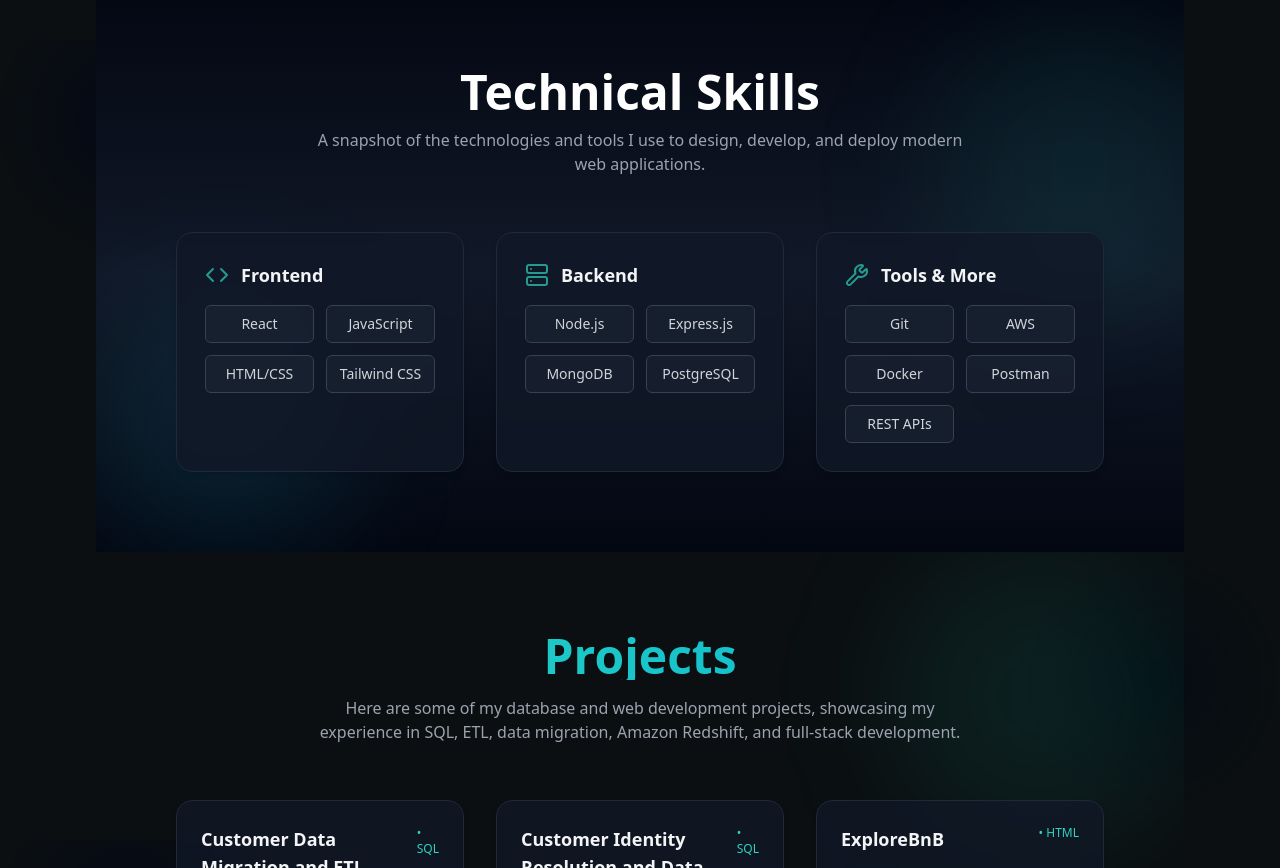
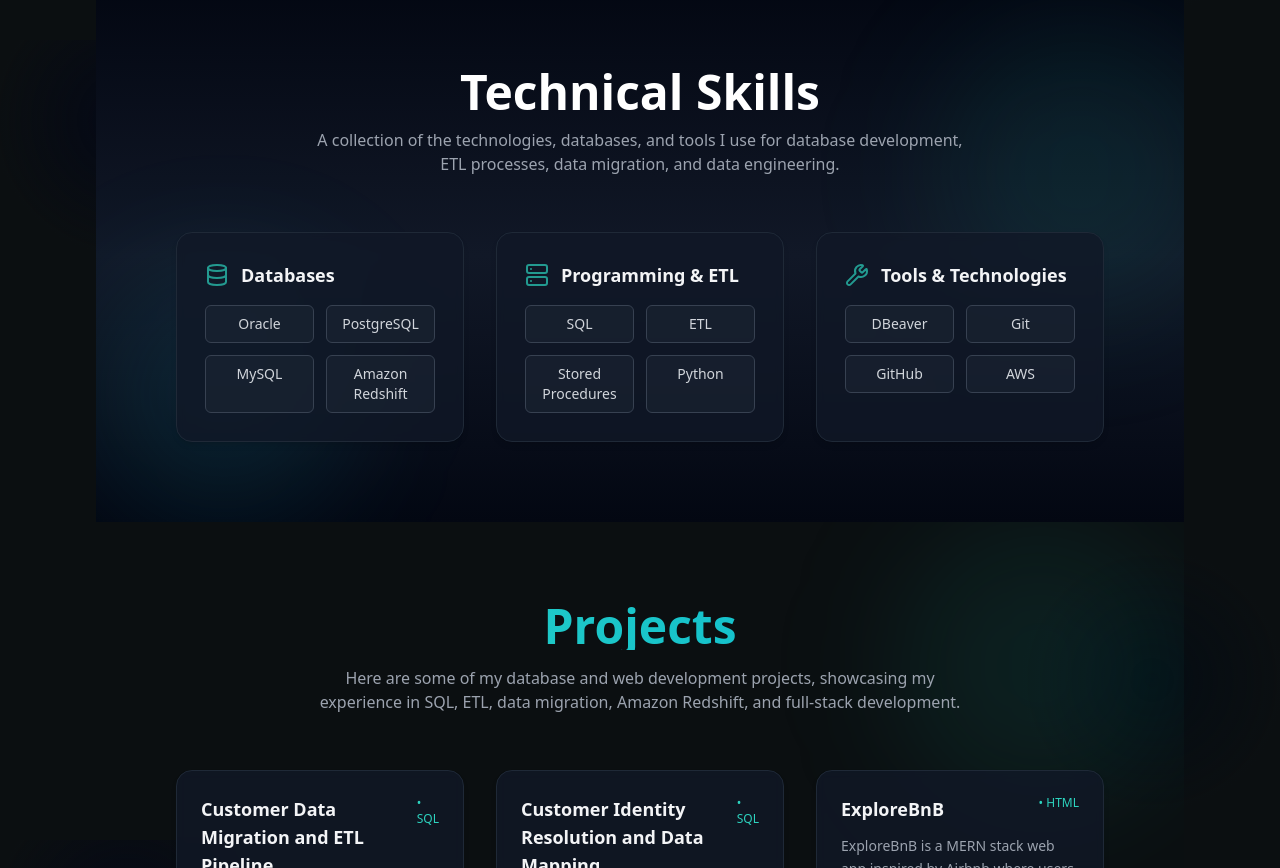
Before and after one commit to ash-ish-88/portfolio, a React (Vite) app: page / in a window 1280 px wide. Shown: the part 1560-2428 px from the top of the page. Built offline with nearby package versions, Linux system fonts and the light colour scheme.

Commit message:
Refactor Skills component with new skill categories
Updated skill categories and descriptions in Skills component.

```diff
--- a/src/components/Skills.jsx
+++ b/src/components/Skills.jsx
@@ -1,5 +1,5 @@
 import React from "react";
-import { Code, Server, Wrench } from "lucide-react";
+import { Database, Server, Wrench } from "lucide-react";
 
 const SkillCard = ({ icon: Icon, title, items }) => (
   <div
@@ -35,36 +35,54 @@ export default function Skills() {
                  bg-gradient-to-b from-gray-950 via-gray-900 to-gray-950
                  text-gray-100 overflow-hidden"
     >
-      {/* glowing orb background */}
+      {/* Background */}
       <div className="absolute top-10 -right-10 w-72 h-72 bg-teal-500/10 blur-3xl rounded-full"></div>
       <div className="absolute bottom-0 left-0 w-64 h-64 bg-cyan-400/10 blur-3xl rounded-full"></div>
 
       <div className="relative z-10 text-center mb-14">
-        <h2 className="text-4xl md:text-5xl font-extrabold bg-gradient-to-r text-white bg-clip-text text-transparent">
+        <h2 className="text-4xl md:text-5xl font-extrabold text-white">
           Technical Skills
         </h2>
+
         <p className="text-gray-400 mt-3 text-base max-w-2xl mx-auto">
-          A snapshot of the technologies and tools I use to design, develop, and deploy modern web applications.
+          A collection of the technologies, databases, and tools I use for
+          database development, ETL processes, data migration, and data
+          engineering.
         </p>
       </div>
 
       <div className="relative z-10 grid md:grid-cols-3 gap-8">
         <SkillCard
-          icon={Code}
-          title="Frontend"
-          items={["React", "JavaScript", "HTML/CSS", "Tailwind CSS"]}
+          icon={Database}
+          title="Databases"
+          items={[
+            "Oracle",
+            "PostgreSQL",
+            "MySQL",
+            "Amazon Redshift",
+          ]}
         />
 
         <SkillCard
           icon={Server}
-          title="Backend"
-          items={["Node.js", "Express.js", "MongoDB", "PostgreSQL"]}
+          title="Programming & ETL"
+          items={[
+            "SQL",
+            "ETL",
+            "Stored Procedures",
+            "Python",
+          ]}
         />
 
         <SkillCard
           icon={Wrench}
-          title="Tools & More"
-          items={["Git", "AWS", "Docker", "Postman", "REST APIs"]}
+          title="Tools & Technologies"
+          items={[
+            "DBeaver",
+            "Git",
+            "GitHub",
+            "AWS",
+          ]}
         />
       </div>
     </section>
```
